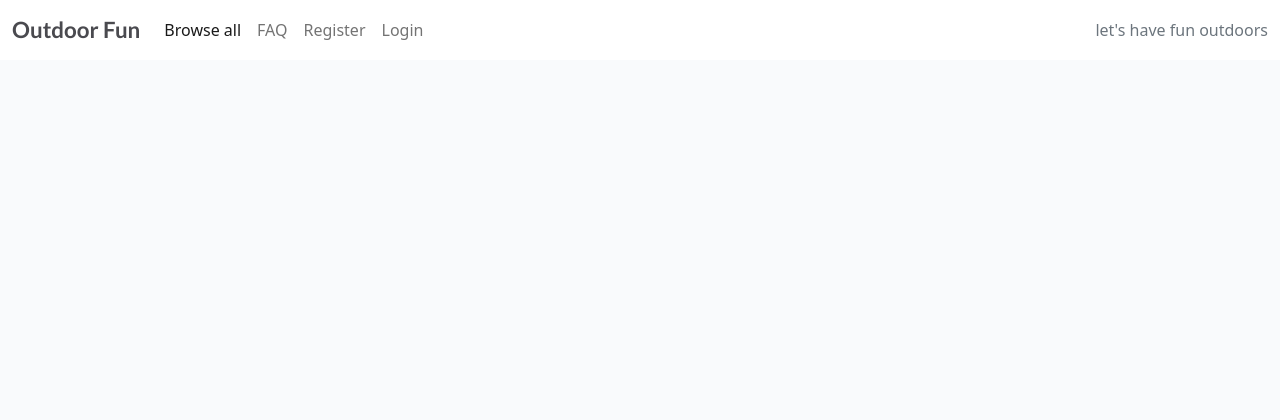
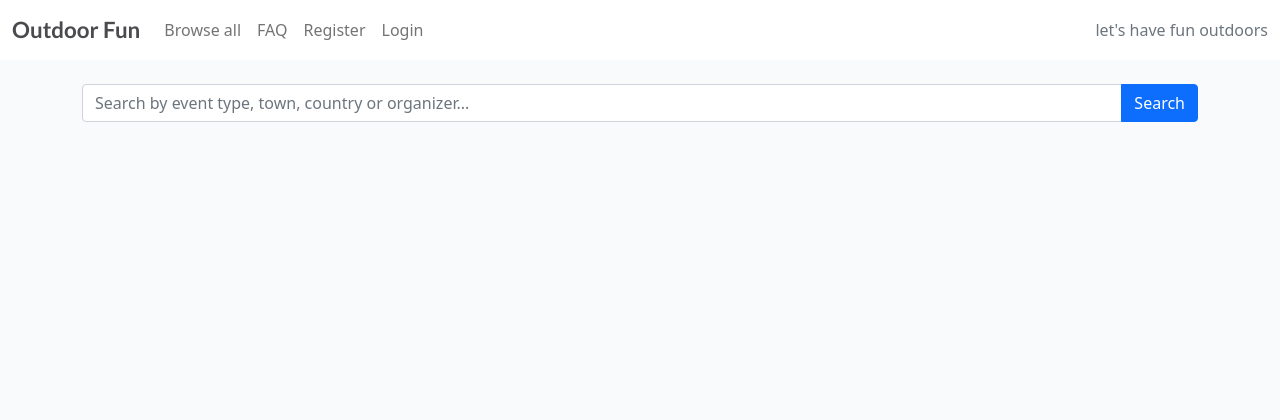
Before and after one commit to Nicole215/outdoorfun, a Django app: page / in a window 1280 px wide. Shown: the top 420 px of the page. Run offline with Django 4.2, Linux system fonts and the light colour scheme; data that the repository does not hold is empty.

Commit message:
Add search bar and functionality to event list

```diff
--- a/outdoorevents/templates/outdoorevents/index.html
+++ b/outdoorevents/templates/outdoorevents/index.html
@@ -2,7 +2,23 @@
 
 {% block content %}
 
-<!-- index.html content starts here -->
+<!-- Search Bar -->
+<div class="container mt-4">
+    <form method="get" action="{% url 'event_list' %}" class="mb-4">
+        <div class="input-group">
+            <input
+                type="text"
+                name="q"
+                value="{{ query }}"
+                class="form-control"
+                placeholder="Search by event type, town, country or organizer..."
+            />
+            <button type="submit" class="btn btn-primary">Search</button>
+        </div>
+    </form>
+</div>
+
+<!-- Event list -->
 <div class="container-fluid">
     <div class="row">
 
@@ -41,17 +57,18 @@
             </div>
         </div>
     </div>
+    <!-- Pagination -->
     {% if is_paginated %}
     <nav aria-label="Page navigation">
         <ul class="pagination justify-content-center">
             {% if page_obj.has_previous %}
             <li>
-            <a href="?page={{ page_obj.previous_page_number }}"
+            <a href="?q={{ query }}&page={{ page_obj.previous_page_number }}"
             class="page-link">&laquo; PREV</a>
             </li>
             {% endif %}
             {% if page_obj.has_next %}
-            <li><a href="?page={{ page_obj.next_page_number }}" class="page-link"> NEXT &raquo;</a></li>
+            <li><a href="?q={{ query }}&page={{ page_obj.next_page_number }}" class="page-link"> NEXT &raquo;</a></li>
             {% endif %}
         </ul>
     </nav>
--- a/outdoorevents/urls.py
+++ b/outdoorevents/urls.py
@@ -1,9 +1,9 @@
 from . import views
 from django.urls import path
-from .views import OrganisatorDetailView
+from .views import EventList, OrganisatorDetailView
 
 
 urlpatterns = [
-    path('', views.EventList.as_view(), name='home'),
+    path('', views.EventList.as_view(), name='event_list'),
     path('organisator/<int:pk>/', OrganisatorDetailView.as_view(), name='organisator_detail'),
 ]
--- a/outdoorevents/views.py
+++ b/outdoorevents/views.py
@@ -1,13 +1,32 @@
 from django.shortcuts import render, get_object_or_404
 from django.views import generic
-from django.views.generic import DetailView
+from django.views.generic import ListView, DetailView
 from .models import Event, Organisator
+from django.db.models import Q
 
 
 class EventList(generic.ListView):
-    queryset = Event.objects.all().order_by('date')  # Order events by date
+    model = Event
     template_name = "outdoorevents/index.html"
+    context_object_name = "event_list"
     paginate_by = 6
+
+    def get_queryset(self):
+        queryset = Event.objects.all().order_by("date")  # Default to all events, ordered by date
+        query = self.request.GET.get("q") # Get the search query from the URL
+        if query:
+            queryset = queryset.filter(
+                Q(event_type__icontains=query) |
+                Q(town__icontains=query) |
+                Q(country__icontains=query) |
+                Q(organisator__name__icontains=query)
+            )
+        return queryset
+
+    def get_context_data(self, **kwargs):
+        context = super().get_context_data(**kwargs)
+        context["query"] = self.request.GET.get("q", "")  # Pass the query to the template
+        return context
 
 
 class OrganisatorDetailView(DetailView):
--- a/templates/base.html
+++ b/templates/base.html
@@ -35,7 +35,7 @@
     <!-- Navigation -->
     <nav class="navbar navbar-expand-lg navbar-light bg-white">
         <div class="container-fluid">
-            <a class="navbar-brand" href="{% url 'home' %}"><span class="brand">Outdoor Fun</a>
+            <a class="navbar-brand" href="{% url 'event_list' %}"><span class="brand">Outdoor Fun</a>
             <button class="navbar-toggler" type="button" data-bs-toggle="collapse" data-bs-target="#navbarText"
                 aria-controls="navbarText" aria-expanded="false" aria-label="Toggle navigation">
                 <span class="navbar-toggler-icon"></span>
@@ -44,7 +44,7 @@
                 <ul class="navbar-nav me-auto mb-2 mb-lg-0">
                     <li class="nav-item">
                         <a class="nav-link {% if request.path == home_url %}active{% endif %}" aria-current="page"
-                            href="{% url 'home' %}">Browse all</a>
+                            href="{% url 'event_list' %}">Browse all</a>
                     </li>
                     <li class="nav-item">
                         <a class="nav-link {% if request.path == faqs_url %}active{% endif %}" aria-current="page"
```
